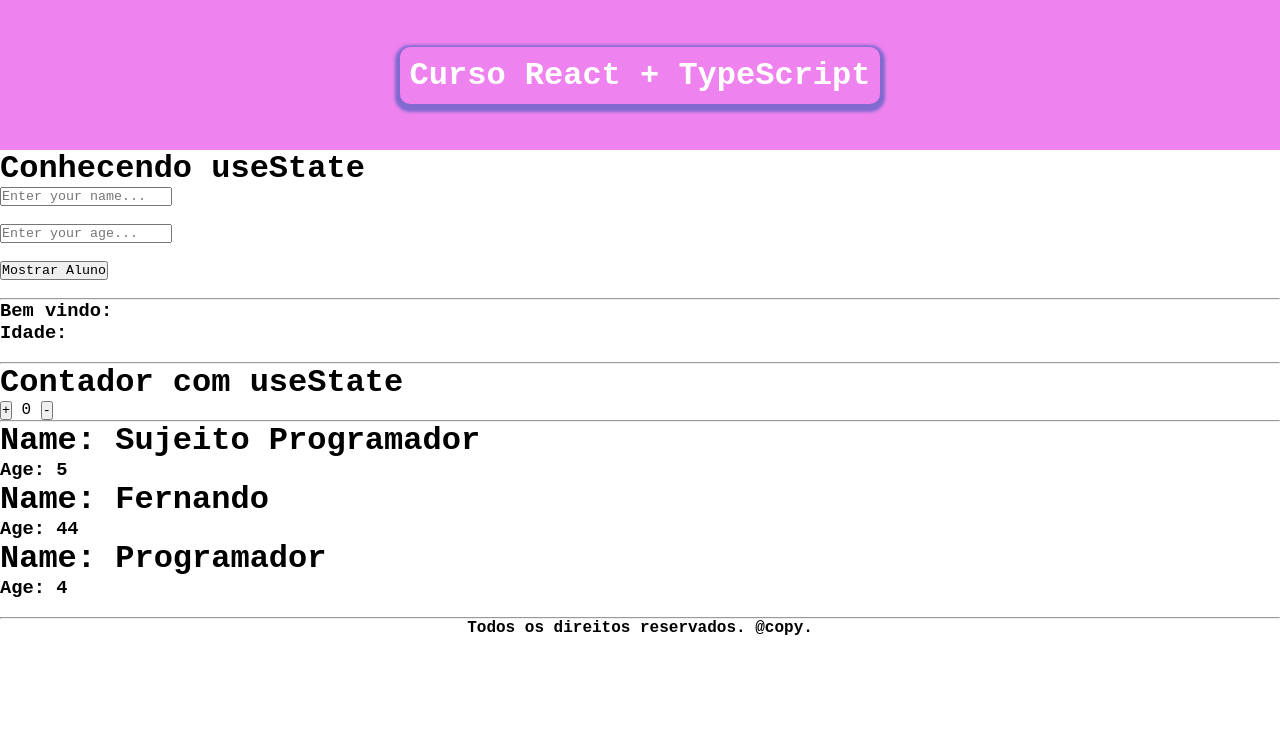
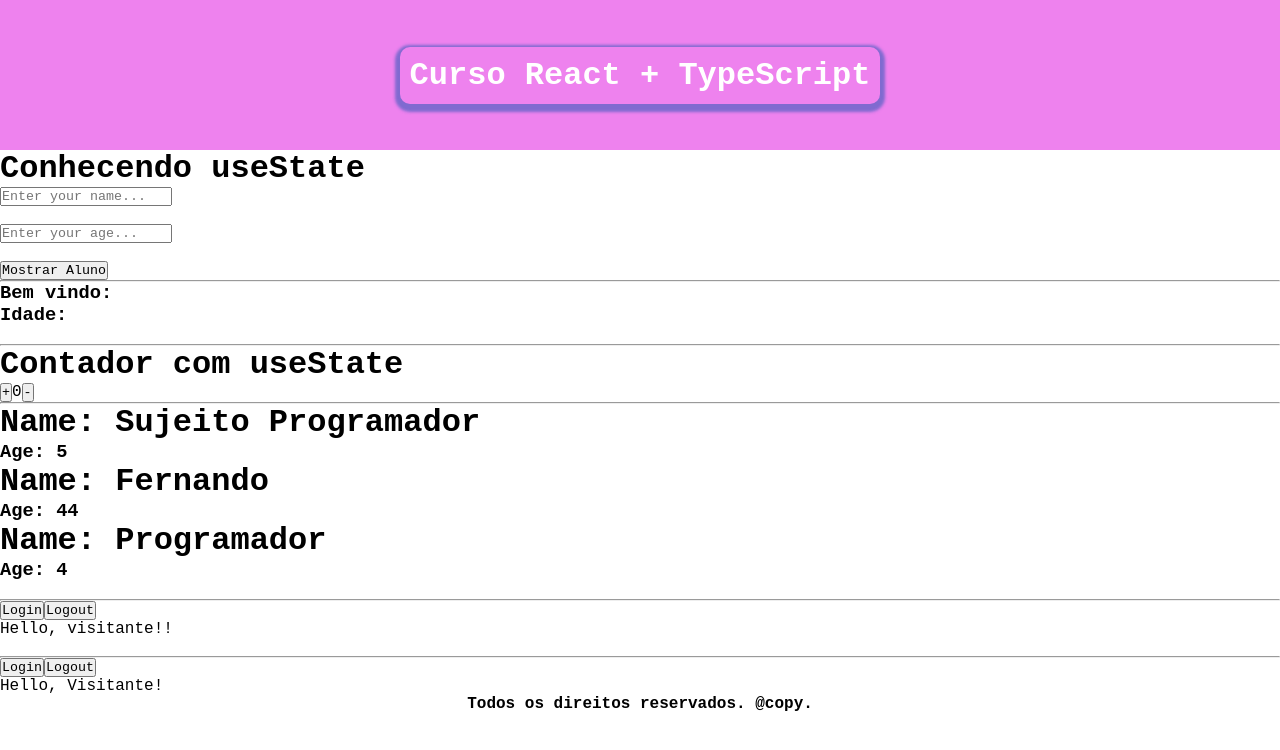
Before and after one commit to FernandoVenturini/Find_Out_Your_Age, a React (Vite) app: page / in a window 1280 px wide. Shown: the top 750 px of the page. Built offline with nearby package versions, Linux system fonts and the light colour scheme; the HTML template or start-up script is replaced by a standard one.

Commit message:
added props

```diff
--- a/src/App.tsx
+++ b/src/App.tsx
@@ -8,12 +8,22 @@ interface InfoAlunoProps {
   age: string;
 }
 
+interface userProps {
+  name:string;
+  cargo:string;
+}
+
 export default function App() {
 
   const [input, setInput] = useState("");
   const [age, setAge] = useState("");
   const [infoAluno, setInfoAluno] = useState<InfoAlunoProps>();
   const [contador, setContador] = useState(0);
+  const [user, setUser] = useState('visitante!');
+  const [user2, setUser2] = useState<userProps>({
+    name: 'Visitante',
+    cargo: ''
+  });
 
   function mostrarAluno() {
     setInfoAluno({
@@ -33,10 +43,34 @@ export default function App() {
     setContador((valorAtual) => valorAtual - 1);
   }
 
+  function handleLogin() {
+    setUser('Fernando');
+  }
+
+  function handleLogout() {
+    setUser('visitante!');
+  }
+
+  function handleLogin2() {
+    setUser2({
+      name: 'Sujeito Programador',
+      cargo: 'Programador'
+    });
+  };
+
+  function handleLogout2() {
+    setUser2({
+      name: 'Visitante',
+      cargo: ''
+    })
+  }
+
   return (
     <div>
       <Header title="Curso React + TypeScript" />
+
       <h1>Conhecendo useState</h1>
+
       <input
         type="text"
         placeholder="Enter your name..."
@@ -45,6 +79,7 @@ export default function App() {
       />
       <br />
       <br />
+
       <input
         type="number"
         placeholder="Enter your age..."
@@ -53,23 +88,40 @@ export default function App() {
       />
       <br />
       <br />
+
       <button onClick={mostrarAluno}>Mostrar Aluno</button>
       <br />
-      <br />
       <hr />
+
       <h3>Bem vindo: {infoAluno?.name}</h3>
       <h3>Idade: {infoAluno?.age}</h3>
       <br />
       <hr />
+
       <h1>Contador com useState</h1>
-      <button onClick={adicionar}>+</button> {contador} <button onClick={diminuir}>-</button>
+      <button onClick={adicionar}>+</button>
+        {contador}
+      <button onClick={diminuir}>-</button>
       <br />
       <hr />
+
       <Aluno name="Sujeito Programador" age={5} />
       <Aluno name="Fernando" age={44} />
       <Aluno name="Programador" age={4} />
       <br />
       <hr />
+
+      <button onClick={handleLogin}>Login</button>
+      <button onClick={handleLogout}>Logout</button>
+      <p>Hello, {user}!</p>
+      <br />
+      <hr />
+
+      <button onClick={handleLogin2}>Login</button>
+      <button onClick={handleLogout2}>Logout</button>
+      <p>Hello, {user2.name}!</p>
+      <strong>{user2.cargo}</strong>
+
       <Footer />
     </div>
   );
```
